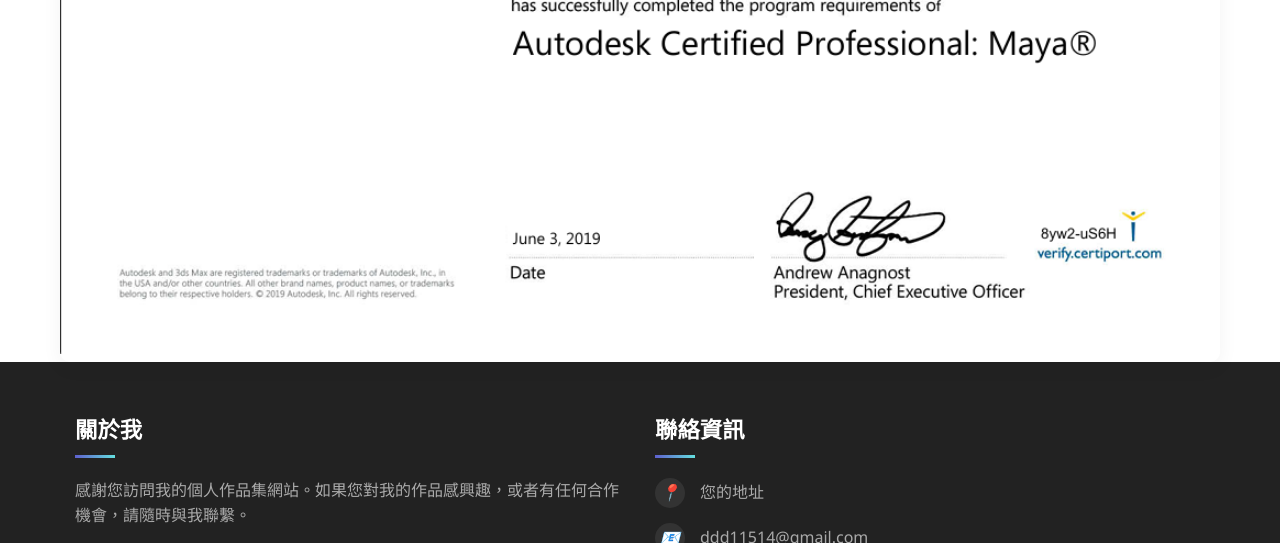
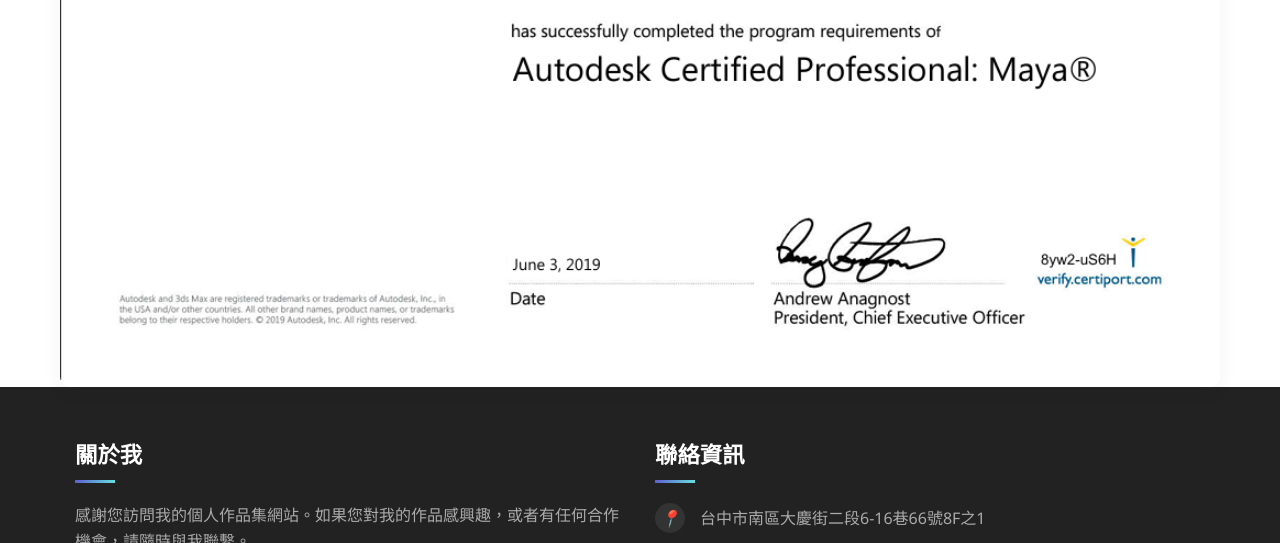
Before and after one commit to Fumin1120/Fumin1120.github.io, a plain HTML site: page index.html in a window 1280 px wide. Shown: the part 6859-7402 px from the top of the page. Drawn offline with Linux system fonts and the light colour scheme.

Commit message:
新增LOGO 更改地址

```diff
--- a/index.html
+++ b/index.html
@@ -3,8 +3,9 @@
 <head>
     <meta charset="UTF-8">
     <meta name="viewport" content="width=device-width, initial-scale=1.0">
-    <title>個人作品集</title>
+    <title>許家豐的作品集</title>
     <link rel="stylesheet" href="styles.css">
+    <link rel="icon" type="image/png" href="/image/LOGO.png">i
 </head>
 <body>
 
@@ -394,7 +395,7 @@
                 <div class="footer-col">
                     <h3>聯絡資訊</h3>
                     <ul class="footer-contact">
-                        <li><i>📍</i> 您的地址</li>
+                        <li><i>📍</i> 台中市南區大慶街二段6-16巷66號8F之1</li>
                         <li><i>📧</i> ddd11514@gmail.com</li>
                         <li><i>📱</i> 0908 587 827</li>
                         <li><i>🌐</i> </li>
```
Also changed, not shown: image/LOGO.png (added).
